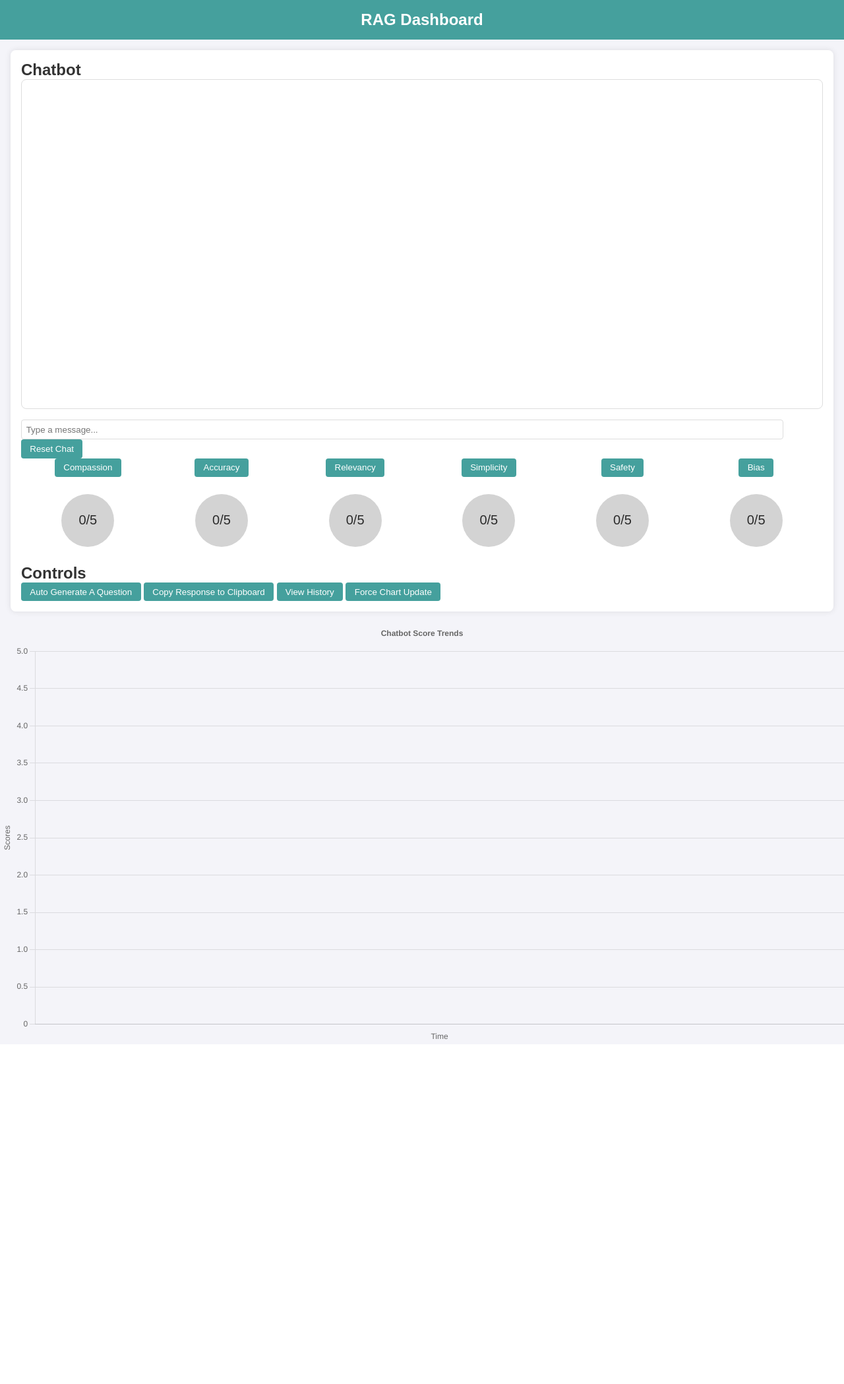
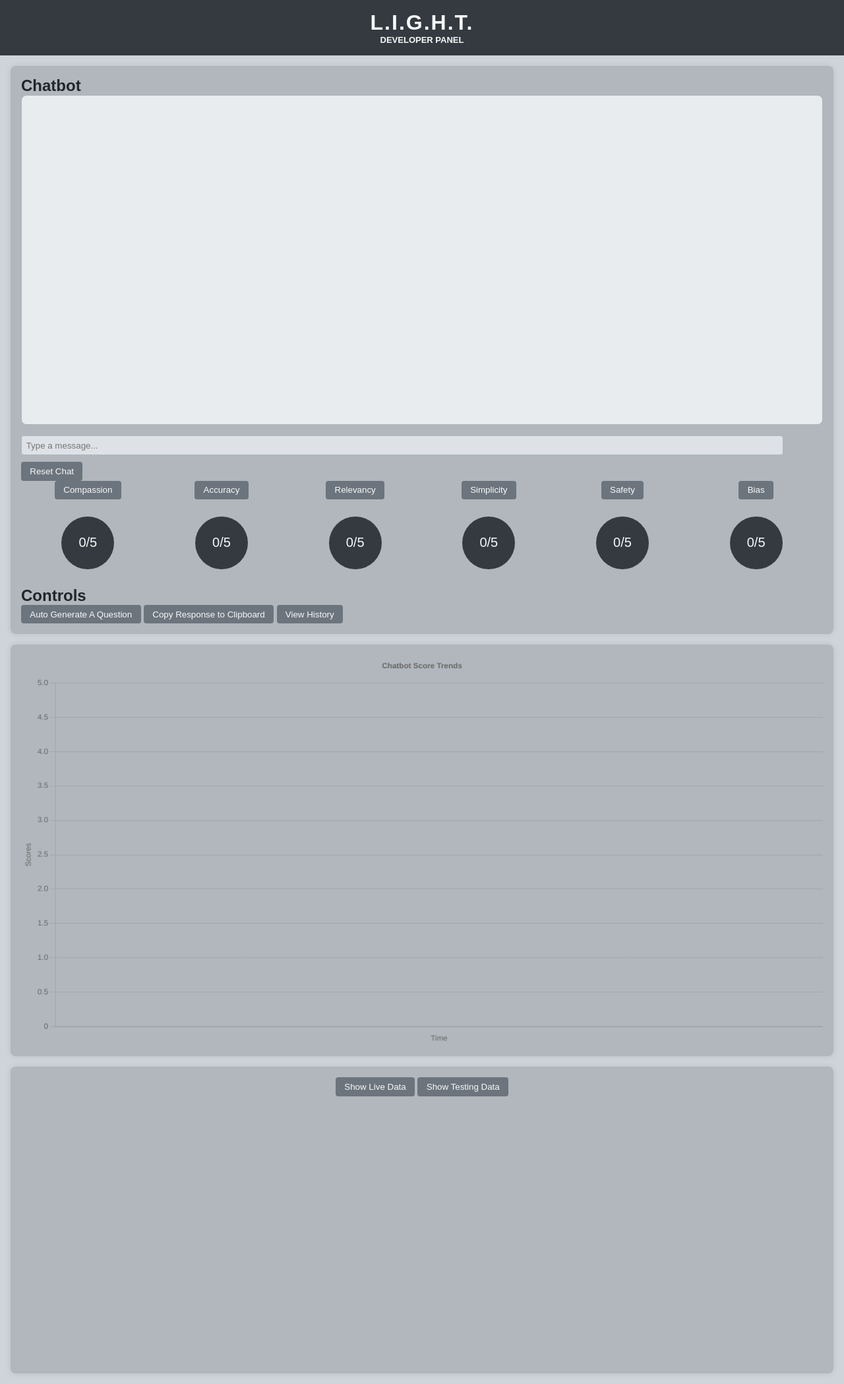
Before and after one commit to 83ben38/bot-copy, a Flask app: page / in a window 1280 px wide. Shown: the whole page at 66% size. Before the commit the page ends 1576 px from the top, so only its background shows below. Run offline with Flask 3, Linux system fonts and the light colour scheme; a map, chart or similar area stays blank; parts of the project's set-up code (start-up, migrations or seed data) failed here and were passed over; some libraries are stand-ins or nearby versions.

Commit message:
Redesign + Working Graphs

```diff
--- a/rag.py
+++ b/rag.py
@@ -3,6 +3,7 @@ from openai import OpenAI
 from qdrant_client import QdrantClient  # Import QdrantClient
 import ast
 import json  # Import json module
+from flask import jsonify  # Import jsonify from flask
 from config.scoringconfig import SCORING_WEIGHTS, SCORING_SCALE, SCORING_CRITERIA;
 
 data = open("key.txt",'r').read()
@@ -76,6 +77,7 @@ def score_material(scoringmaterial, context, data):
         }
         score_values.append(int(score_response[0]))
     scoreJSON(score_values)
+    compute_live_average()
     return scores
 
 
@@ -126,3 +128,36 @@ def scoreJSON(new_scores, file_path="static/history/scorehistory.json"):
     # Save the updated data back to the file
     with open(file_path, 'w') as file:
         json.dump(data, file, indent=4)
+
+
+def compute_live_average():
+    try:
+        # Load the score history from scorehistory.json
+        with open('static/history/scorehistory.json', 'r') as f:
+            score_history = json.load(f)
+
+        if not isinstance(score_history, list) or len(score_history) == 0:
+            return jsonify({"error": "Score history is empty or invalid"}), 400
+
+        # Calculate averages for each score index
+        num_metrics = len(score_history[0]['scores'])
+        sums = [0] * num_metrics
+        count = len(score_history)
+
+        for entry in score_history:
+            for i, score in enumerate(entry['scores']):
+                sums[i] += score
+
+        averages = [round(total / count, 2) for total in sums]
+
+        # Save the averages to liveaverage.json
+        live_average_path = 'static/history/liveaverage.json'
+        with open(live_average_path, 'w') as f:
+            json.dump({"averageScores": averages}, f)
+
+        return jsonify({
+            "message": "Live averages computed and saved successfully",
+            "averageScores": averages
+        })
+    except Exception as e:
+        return jsonify({"error": str(e)}), 500
--- a/static/scripts.js
+++ b/static/scripts.js
@@ -127,6 +127,7 @@ document.addEventListener('DOMContentLoaded', function() {
             }
             if (buttonId==4){
                 updateChartFromFile(scoreChart);
+                updateLiveAverages();
             }
             console.log(data.message);
         })
@@ -276,6 +277,25 @@ document.addEventListener('DOMContentLoaded', function() {
         })
         .catch(error => console.error('Error:', error));
     }
+
+    window.updateLiveAverages = function() {
+        fetch('/compute_live_average', {
+            method: 'POST',
+            headers: {
+                'Content-Type': 'application/json'
+            }
+        })
+        .then(response => {
+            if (!response.ok) {
+                throw new Error(`HTTP error! Status: ${response.status}`);
+            }
+            return response.json();
+        })
+        .then(data => {
+            console.log('Live averages updated:', data.averageScores);
+        })
+        .catch(error => console.error('Error:', error));
+    };
 });
 
 function interpolateColor(value) {
@@ -390,6 +410,7 @@ const scoreChart = new Chart(ctx, {
         datasets: [] // Initially empty
     },
     options: {
+        borderWidth: 20,
         animations: {
             tension: {
               duration: 1000,
@@ -413,3 +434,108 @@ const scoreChart = new Chart(ctx, {
 
 // Initial chart load
 updateChartFromFile(scoreChart);
+
+
+
+// Initialize chart variable
+let radarChart;
+
+// Function to fetch live data
+async function fetchLiveData() {
+    const response = await fetch('static/history/liveaverage.json');
+    const data = await response.json();
+    return data;
+}
+
+// Function to initialize or update the radar chart
+function updateRadarChart(data, labelPrefix) {
+    const ctx = document.getElementById('averageRadarChart').getContext('2d');
+    // If chart already exists, destroy it to update
+    if (radarChart) {
+        radarChart.destroy();
+    }
+
+    // Prepare datasets
+    const datasets = Array.isArray(data)
+        ? data.map((entry, index) => ({
+            label: `${labelPrefix} ${new Date(entry.timestamp).toLocaleDateString()}`,
+            data: entry.averageScores,
+            backgroundColor: `hsla(${index * 60}, 70%, 70%, 0.2)`,
+            borderColor: `hsl(${index * 60}, 70%, 50%)`,
+            borderWidth: 2
+        }))
+        : [{
+            label: labelPrefix,
+            data: data.averageScores,
+            backgroundColor: 'hsla(0, 70%, 70%, 0.2)',
+            borderColor: 'hsl(0, 70%, 50%)',
+            borderWidth: 2
+        }];
+
+    // Create the radar chart
+    radarChart = new Chart(ctx, {
+        type: 'radar',
+        data: {
+            labels: ['Metric 1', 'Metric 2', 'Metric 3', 'Metric 4', 'Metric 5', 'Metric 6'],
+            datasets: datasets
+        },
+        options: {
+            responsive: true,
+            plugins: {
+                legend: { position: 'top' },
+                title: { display: true, text: 'Radar Chart' }
+            },
+            scales: {
+                r: {
+                    angleLines: { display: false },
+                    suggestedMin: 0,
+                    suggestedMax: 5
+                }
+            }
+        }
+    });
+}
+
+// Function to update the chart in live mode
+async function updateChartInLiveMode() {
+    const liveData = await fetchLiveData();
+    updateRadarChart(liveData, 'Live Data');
+}
+
+
+// Function to fetch and update data
+async function loadAndSwitchRadarChart(dataType) {
+    const filePath = dataType === 'live'
+        ? "static/history/scorehistory.json" // Live data file
+        : "static/history/averagehistory.json"; // Testing data file
+
+    try {
+        const response = await fetch(filePath + `?t=${Date.now()}`); // Cache-busting query param
+        if (!response.ok) throw new Error(`HTTP error! Status: ${response.status}`);
+        const data = await response.json();
+
+        if (dataType === 'live') {
+            // Live data is expected as an array of scores
+            const liveScores = data.map(entry => entry.scores.reduce((a, b) => a + b, 0) / entry.scores.length);
+            updateRadarChart(liveScores, "Live Data");
+            updateChartInLiveMode();
+        } else {
+            // Testing data is already structured
+            updateRadarChart(data, "Testing Data");
+        }
+    } catch (error) {
+        console.error("Failed to fetch or display data:", error);
+    }
+}
+
+// Add event listeners to the buttons
+document.getElementById('liveDataBtn').addEventListener('click', () => {
+    loadAndSwitchRadarChart('live');
+});
+
+document.getElementById('testingDataBtn').addEventListener('click', () => {
+    loadAndSwitchRadarChart('testing');
+});
+
+// Load the default chart on page load
+loadAndSwitchRadarChart('testing'); // Default to testing data
--- a/static/styles.css
+++ b/static/styles.css
@@ -6,59 +6,64 @@
 }
 
 body {
-    background-color: #f4f4f9;
-    color: #333;
+    background-color: #ced4da; /* Light gray background */
+    color: #212529; /* Dark gray text color */
 }
 
 nav {
-    background-color: #45a09d;
-    color: white;
+    background-color: #343a40; /* Dark slate gray for nav */
+    color: #f8f9fa; /* Light text color */
     padding: 1em;
     text-align: center;
 }
 
 h1 {
     margin: 0;
+    color: #212529; /* Dark gray text */
 }
 
 .panel {
     padding: 1em;
     margin: 1em;
-    background-color: white;
-    box-shadow: 0 0 10px rgba(0, 0, 0, 0.1);
+    background-color: #b1b7bc; /* Soft gray background */
+    box-shadow: 0 0 10px rgba(0, 0, 0, 0.1); /* Subtle shadow */
     border-radius: 8px;
+    color: #212529; /* Dark gray text */
 }
 
 #chatbox, #explanation, #historybox {
-    border: 1px solid #ddd;
+    border: 1px solid #adb5bd; /* Medium gray border */
     padding: 1em;
-    height: 500px; /* Increased height */
+    height: 500px; /* Retained height */
     overflow-y: auto;
     margin-bottom: 1em;
     border-radius: 8px;
-    background-color: #fff;
+    background-color: #e9ecef; /* Light gray background */
+    color: #495057; /* Medium-dark gray text */
 }
 
 input[type="text"] {
     width: calc(100% - 60px);
     padding: 0.5em;
     margin-right: 10px;
-    border: 1px solid #ddd;
+    border: 1px solid #adb5bd; /* Medium gray border */
     border-radius: 4px;
+    background-color: #dee2e6; /* Light gray input background */
+    color: #495057; /* Medium-dark gray text */
 }
 
 button {
     padding: 0.5em 1em;
     border: none;
-    background-color: #45a09d;
-    color: white;
+    background-color: #6c757d; /* Medium gray background */
+    color: #f8f9fa; /* Light text */
     cursor: pointer;
     border-radius: 4px;
     transition: background-color 0.3s;
 }
 
 button:hover {
-    background-color: #45a049;
+    background-color: #5a6268; /* Darker gray hover effect */
 }
 
 .circular-progress {
@@ -77,13 +82,13 @@ button:hover {
     width: 80px;
     height: 80px;
     border-radius: 50%;
-    background-color: lightgrey;
+    background-color: #343a40; /* Dark slate gray */
 }
 
 .percentage {
     position: relative;
     font-size: 20px;
-    color: rgb(0, 0, 0, 0.8);
+    color: #f8f9fa; /* Light text */
 }
 
 .score-container {
@@ -94,6 +99,7 @@ button:hover {
 .score-header {
     text-align: center;
     margin-bottom: 0.5em;
+    color: #212529; /* Dark gray text */
 }
 
 .message {
@@ -103,13 +109,15 @@ button:hover {
 }
 
 .user-message {
-    background-color: #d1e7dd;
+    background-color: #3461a5; /* Bright blue for user messages */
     align-self: flex-end;
     text-align: right;
+    color: #ffffff; /* White text */
 }
 
 .bot-message {
-    background-color: #f8d7da;
+    background-color: #974b59; /* Modern purple for bot messages */
     align-self: flex-start;
     text-align: left;
+    color: #ffffff; /* White text */
 }
--- a/templates/index.html
+++ b/templates/index.html
@@ -9,7 +9,8 @@
 </head>
 <body>
     <nav>
-        <h1>RAG Dashboard</h1>
+        <h1 style="color: #f8f9fa; letter-spacing: 2px; font-size: xx-large;">L.I.G.H.T.</h1>
+        <h2 style="font-size: small;">DEVELOPER PANEL</h2>
     </nav>
     <div class="panel">
         <div id="chatbot">
@@ -17,7 +18,7 @@
         <div id="chatbox" class="chatbox"></div>
         <div id="typingIndicator" class="message bot-message" style="display: none;">Bot is thinking...</div>
         <input type="text" id="chatInput" placeholder="Type a message..." onkeypress="handleKeyPress(event)">
-        <button onclick="resetChat()">Reset Chat</button>
+        <button onclick="resetChat()" style="margin-top: 10px;">Reset Chat</button>
         </div>
         <div id="popup" hidden="true">
             <h2>Explanation</h2>
@@ -77,9 +78,15 @@
         <button onclick="buttonClick(1)">Auto Generate A Question</button>
         <button onclick="buttonClick(2)">Copy Response to Clipboard</button>
         <button onclick="buttonClick(3)">View History</button>
-        <button onclick="buttonClick(4)">Force Chart Update</button>
     </div>
-    <canvas id="scoreChart" width="400" height="200"></canvas>
+    <canvas id="scoreChart" width="400" height="200" class="panel"></canvas>
+    <div class="panel">
+        <div style="text-align: center;">
+            <button style="text-align: center;" id="liveDataBtn">Show Live Data</button>
+            <button style="text-align: center;" id="testingDataBtn">Show Testing Data</button>
+        </div>
+        <canvas id="averageRadarChart" width="400" height="400" ></canvas>
+    </div>
     <script src="https://cdn.jsdelivr.net/npm/chart.js"></script>
     <script src="{{ url_for('static', filename='scripts.js') }}"></script>
 </body>
```
Also changed, not shown: app.py (line endings or trailing spaces), 1 other file.
